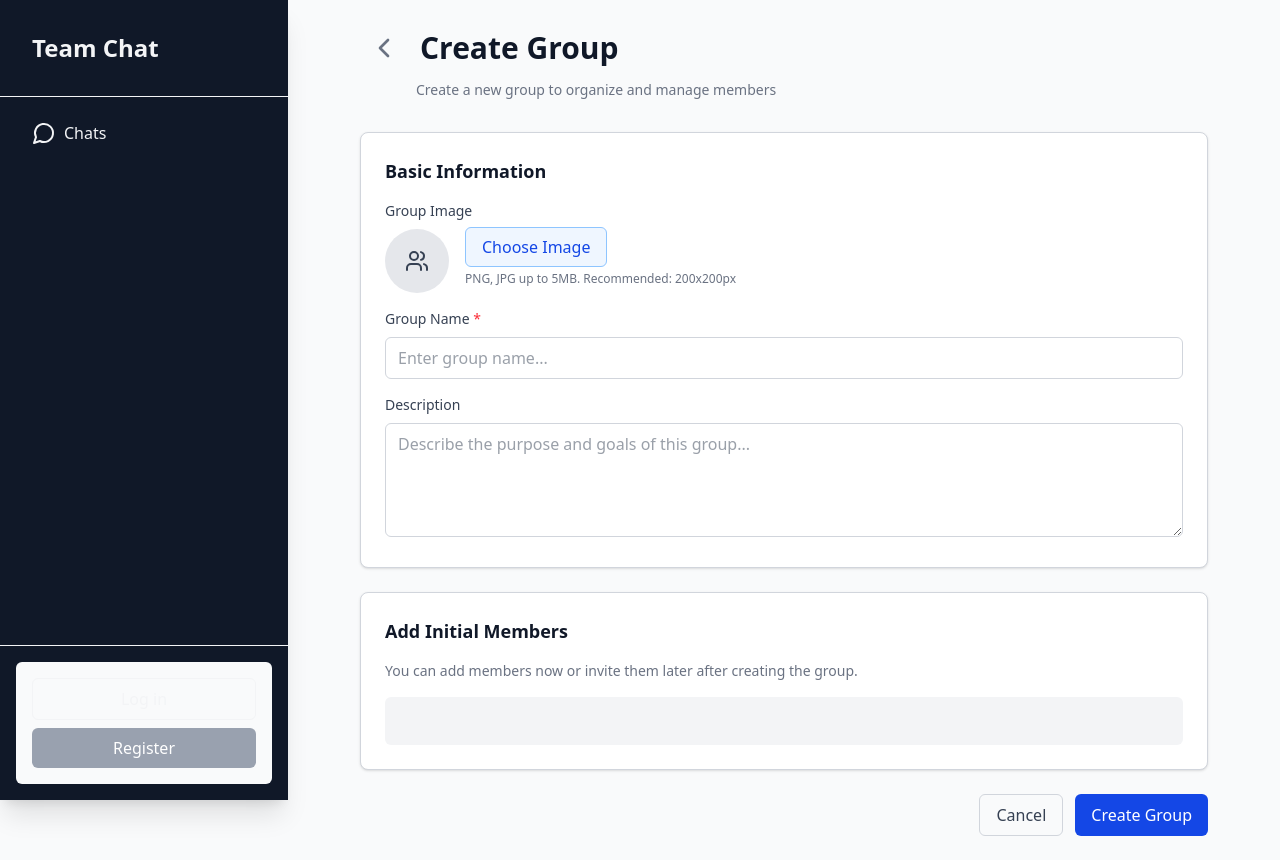
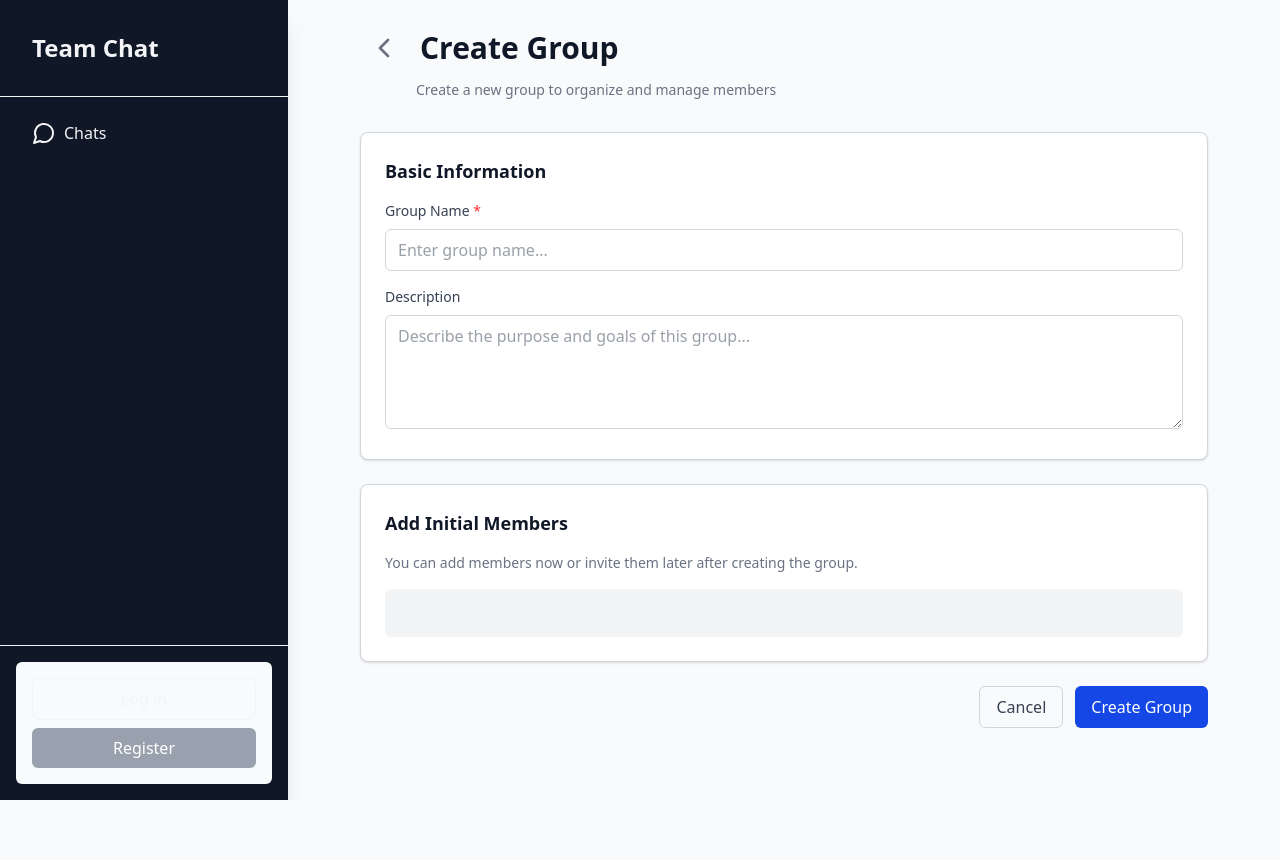
Before and after one commit to j4n-r/FSWD_sc-admin, a Flask app: template app/main/templates/main/groups_create.html in a window 1280 px wide. After the commit the page ends 800 px from the top, so only its background shows below. Run offline with Flask 3, Linux system fonts and the light colour scheme; the template is opened without the code that fills it, so the values that code supplies are empty.

Commit message:
remove all group or user image stuff

```diff
--- a/app/auth/routes.py
+++ b/app/auth/routes.py
@@ -85,7 +85,6 @@ def login():
             session["user_id"] = user["id"]
             session["username"] = user["username"]
             session["role"] = user["role"]
-            session["image"] = user["image"]
             current_app.logger.info("%s logged in as a user", user["email"])
             return redirect("/")
 
@@ -132,7 +131,6 @@ def guest():
                 session["user_id"] = user["id"]
                 session["username"] = user["username"]
                 session["role"] = user["role"]
-                session["image"] = user["image"]
                 current_app.logger.info("%s logged in as a guest", user["email"])
                 flash(
                     "Succes",
--- a/app/init.sql
+++ b/app/init.sql
@@ -6,7 +6,6 @@ CREATE TABLE users (
   role TEXT NOT NULL CHECK(role in ('admin', 'user','guest')),
   emailVerified INTEGER ,
   name TEXT,
-  image TEXT,
   updated_at NOT NULL DEFAULT (CURRENT_TIMESTAMP),
   created_at  TEXT                    NOT NULL DEFAULT (CURRENT_TIMESTAMP)
 );
@@ -42,7 +41,6 @@ CREATE TABLE conversations (
         REFERENCES users(id) ON DELETE SET NULL,
     name         TEXT,                                     -- optional for DMs
     description  TEXT,
-    image        TEXT,
     created_at   TEXT NOT NULL DEFAULT (CURRENT_TIMESTAMP),
     updated_at   TEXT NOT NULL DEFAULT (CURRENT_TIMESTAMP)
 );
--- a/app/main/templates/main/groups_create.html
+++ b/app/main/templates/main/groups_create.html
@@ -26,35 +26,6 @@ head %}{{ super() }}{% endblock %} {% block content %}
           Basic Information
         </h2>
         <div class="space-y-4">
-          <div>
-            <label for="conv_image" class="block text-sm font-medium text-gray-700 mb-2">
-              Group Image
-            </label>
-            <div class="flex items-center space-x-4">
-              <div id="image-preview"
-                class="w-16 h-16 rounded-full bg-gray-200 flex items-center justify-center overflow-hidden">
-                <svg xmlns="http://www.w3.org/2000/svg" width="24" height="24" viewBox="0 0 24 24" fill="none"
-                  stroke="currentColor" stroke-width="2" stroke-linecap="round" stroke-linejoin="round"
-                  class="lucide lucide-users-icon lucide-users">
-                  <path d="M16 21v-2a4 4 0 0 0-4-4H6a4 4 0 0 0-4 4v2" />
-                  <path d="M16 3.128a4 4 0 0 1 0 7.744" />
-                  <path d="M22 21v-2a4 4 0 0 0-3-3.87" />
-                  <circle cx="9" cy="7" r="4" />
-                </svg>
-              </div>
-              <div>
-                <input type="file" id="conv_image" name="conv_image" accept="image/*" class="hidden" />
-                <label for="conv_image"
-                  class="cursor-pointer bg-blue-50 text-blue-700 px-4 py-2 rounded-md border border-blue-300 hover:bg-blue-100 transition-colors">
-                  Choose Image
-                </label>
-                <p class="text-xs text-gray-500 mt-3">
-                  PNG, JPG up to 5MB. Recommended: 200x200px
-                </p>
-              </div>
-            </div>
-          </div>
-
           <div>
             <label for="conv_name" class="block text-sm font-medium text-gray-700 mb-2">
               Group Name <span class="text-red-500">*</span>
@@ -87,10 +58,6 @@ head %}{{ super() }}{% endblock %} {% block content %}
             class="bg-white rounded-lg shadow border border-gray-200 p-4 hover:shadow-md hover:border-blue-300 transition-all duration-200">
             <div class="flex items-start space-x-4">
               <div class="flex-shrink-0">
-                {% if user['image'] %}
-                <img src="{{ user['image'] }}" alt="{{ user['username'] }}"
-                  class="w-12 h-12 rounded-full object-cover" />
-                {% else %}
                 <div class="w-12 h-12 rounded-full flex items-center justify-center bg-gray-200">
                   <svg xmlns="http://www.w3.org/2000/svg" width="24" height="24" viewBox="0 0 24 24" fill="none"
                     stroke="currentColor" stroke-width="2" stroke-linecap="round" stroke-linejoin="round"
@@ -99,7 +66,6 @@ head %}{{ super() }}{% endblock %} {% block content %}
                     <circle cx="12" cy="7" r="4" />
                   </svg>
                 </div>
-                {% endif %}
               </div>
 
               <div class="flex-grow min-w-0">
--- a/app/templates/base.html
+++ b/app/templates/base.html
@@ -99,13 +99,6 @@
             {% if g.user %}
             <div class="flex p-2 px-4 bg-white shadow-md mb-4 rounded-md">
               <div class="mr-4">
-                {% if g.user["image"] %}
-                <img
-                  src="{{ g.user['image'] }}"
-                  alt="{{ g.user['username'] }}"
-                  class="w-12 h-12 rounded-full object-cover"
-                />
-                {% else %}
                 <div
                   class="p-3 rounded-full flex items-center justify-center bg-gray-300 text-gray-700"
                 >
@@ -125,7 +118,6 @@
                     <circle cx="12" cy="7" r="4" />
                   </svg>
                 </div>
-                {% endif %}
               </div>
               <div class="font-semibold text-gray-700 mt-2">
                 {{ g.user['username'] or g.user['email'] }}
```
Also changed, not shown: app/main/templates/main/groups.html (+1 -7 lines), app/main/templates/main/users.html (+0 -9 lines).
